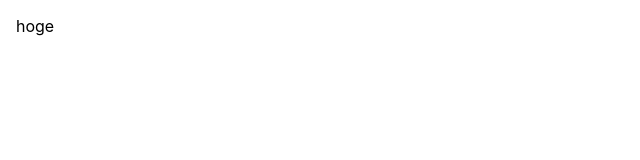
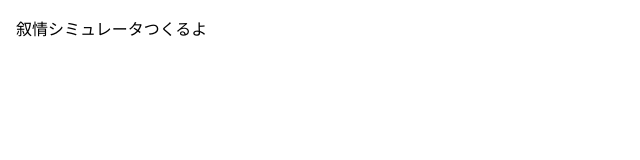
Before and after one commit to u76ner/sof-lan-simulator, a React (Create React App) app: page /simulator in a window 1280 px wide. Shown: the top 160 px of the page, without its empty margins (0-640 px from the left). Built offline with nearby package versions, Linux system fonts and the light colour scheme.

Commit message:
💄 文言変えた

```diff
--- a/src/pages/Simulator/Simulator.tsx
+++ b/src/pages/Simulator/Simulator.tsx
@@ -1,7 +1,7 @@
 import React from "react";
 
 const Simulator: React.FC = () => {
-  return <>hoge</>;
+  return <>叙情シミュレータつくるよ</>;
 };
 
 export default Simulator;
```
